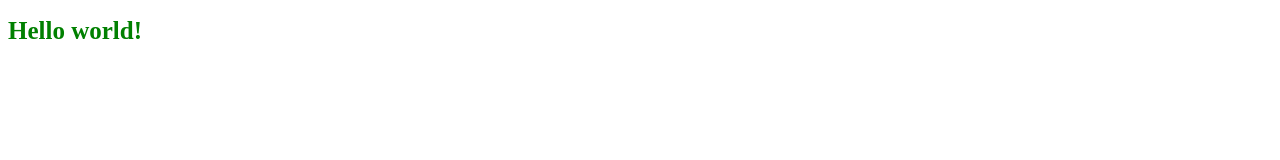
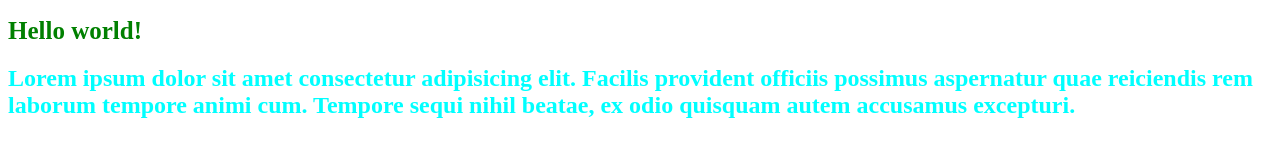
Before and after one commit to linusapelgren/Portfolio-project-1-scrapped-, a plain HTML site: page index.html in a window 1280 px wide. Drawn offline with Linux system fonts and the light colour scheme.

Commit message:
Saved changes

```diff
--- a/CSS/style.css
+++ b/CSS/style.css
@@ -4,4 +4,5 @@ h1{
 }
 h2{
     font-family: 'Times New Roman', Times, serif;
+    color: aqua;
 }
--- a/index.html
+++ b/index.html
@@ -10,6 +10,7 @@
 
 <body>
   <h1>Hello world!</h1>
+  <h2>Lorem ipsum dolor sit amet consectetur adipisicing elit. Facilis provident officiis possimus aspernatur quae reiciendis rem laborum tempore animi cum. Tempore sequi nihil beatae, ex odio quisquam autem accusamus excepturi.</h2>
 </body>
 
 </html>
```
